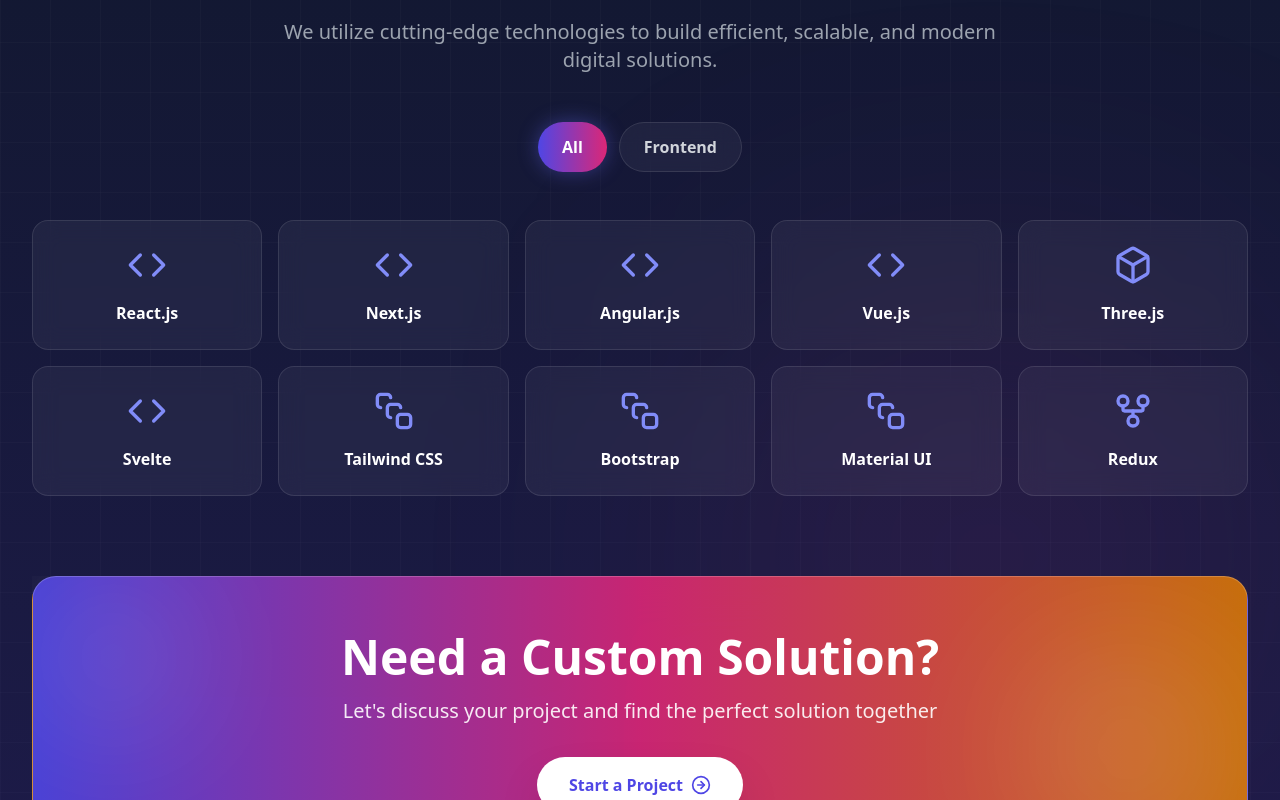
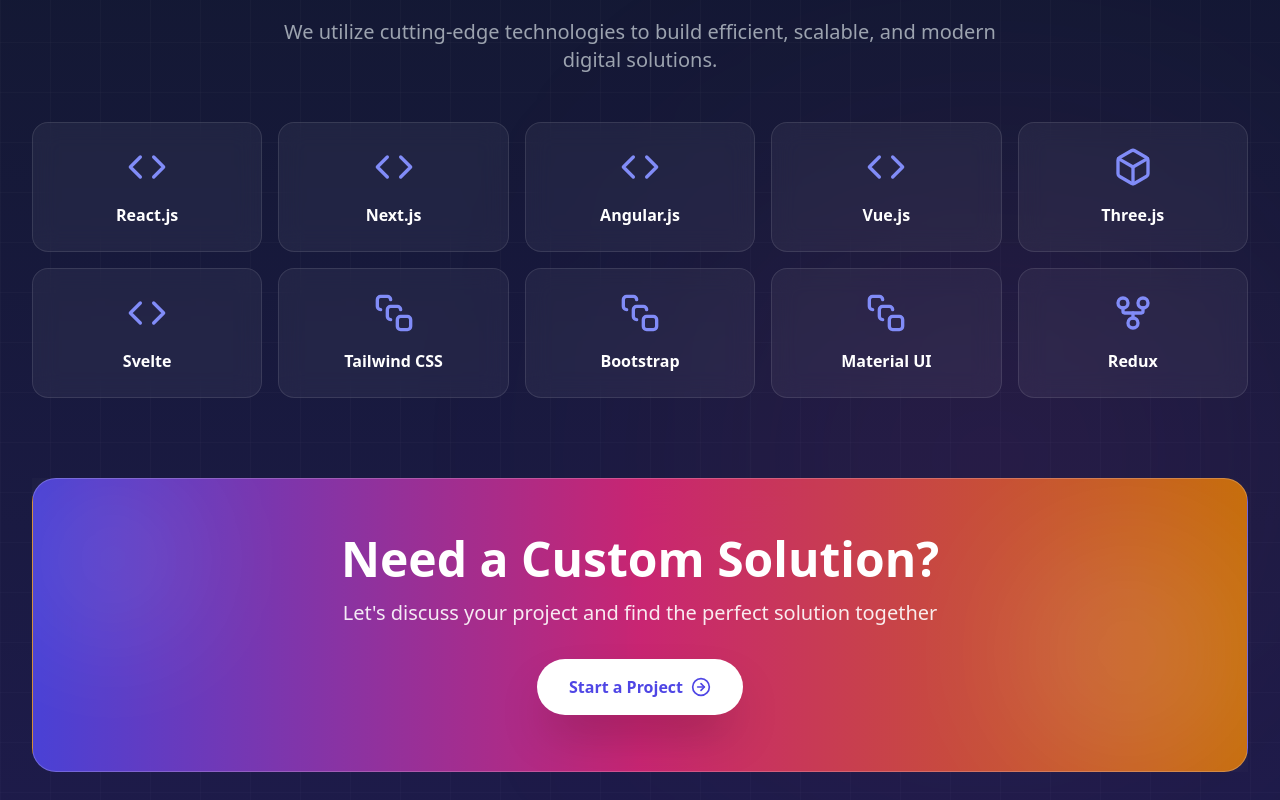
Before and after one commit to Aakash231217/pavilon_technologies, a React (Vite) app: page / in a window 1280 px wide. Shown: the part 5180-5980 px from the top of the page. Built offline with nearby package versions, Linux system fonts and the light colour scheme.

Commit message:
added footers

```diff
--- a/src/components/Footer.tsx
+++ b/src/components/Footer.tsx
@@ -15,6 +15,7 @@
     { name: 'Services', href: '#services' },
     { name: 'AI', href: '#ai' },
     { name: 'Portfolio', href: '#portfolio' },
+    { name: 'Blog', href: '/blog' },
     { name: 'Contact', href: '#contact' },
   ];
 
--- a/src/components/Services.tsx
+++ b/src/components/Services.tsx
@@ -200,14 +200,7 @@
 
   const [activeCategory, setActiveCategory] = useState('all'); // Initialize with 'all'
 
-  const getUniqueCategories = () => {
-    const categories = techStack.map(tech => tech.category);
-    return ['All', ...new Set(categories)].map(cat => cat.charAt(0).toUpperCase() + cat.slice(1));
-  };
-
-  const filteredTechStack = activeCategory === 'all'
-    ? techStack
-    : techStack.filter(tech => tech.category === activeCategory);
+  const filteredTechStack = techStack;
 
   return (
     <section id="services" className="relative py-24 bg-gradient-to-b from-slate-950 via-slate-900 to-indigo-950 overflow-hidden">
@@ -297,25 +290,6 @@
               We utilize cutting-edge technologies to build efficient, scalable, and modern digital solutions.
             </p>
           </motion.div>
-
-          {/* Category Filter Buttons */}
-          <div className="flex justify-center gap-3 mb-12 flex-wrap">
-            {getUniqueCategories().map(category => (
-              <motion.button
-                key={category}
-                whileHover={{ scale: 1.05 }}
-                whileTap={{ scale: 0.95 }}
-                onClick={() => setActiveCategory(category.toLowerCase())}
-                className={`px-6 py-3 rounded-full font-semibold transition-all duration-300
-                  ${activeCategory === category.toLowerCase()
-                    ? 'bg-gradient-to-r from-indigo-600 to-pink-600 text-white shadow-[0_0_20px_rgba(99,102,241,0.4)]'
-                    : 'bg-white/5 backdrop-blur-md text-gray-300 border border-white/10 hover:border-white/30 hover:bg-white/10'
-                  }`}
-              >
-                {category}
-              </motion.button>
-            ))}
-          </div>
 
           {/* Technology Grid */}
           <motion.div
```
